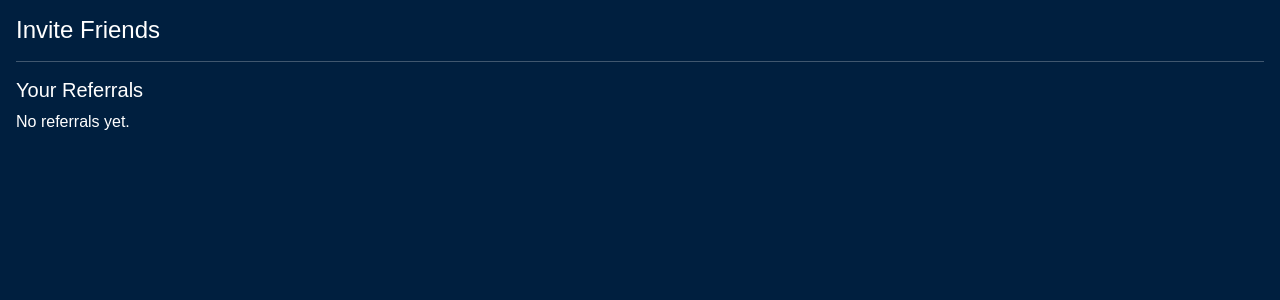
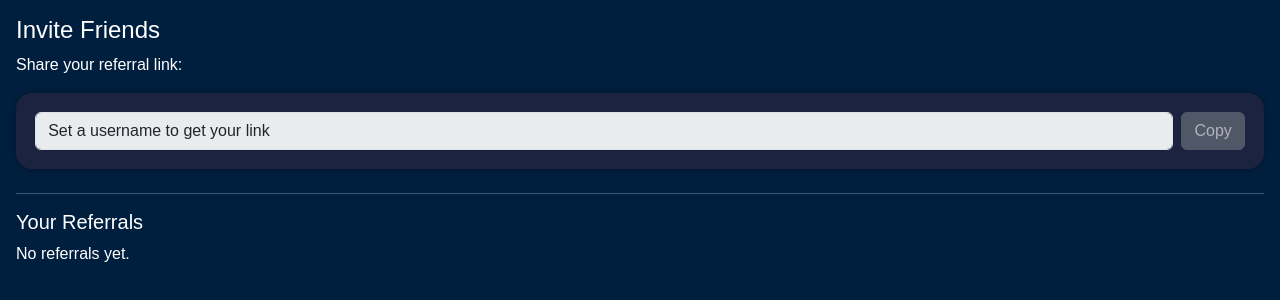
Before and after one commit to W1ZZYB0Y/akemidids, a React (Create React App) app: page /friends in a window 1280 px wide. Shown: the top 300 px of the page. Built offline with nearby package versions, Linux system fonts and the light colour scheme.

Commit message:
Update FriendsPage.js

```diff
--- a/src/pages/FriendsPage.js
+++ b/src/pages/FriendsPage.js
@@ -1,4 +1,4 @@
-import React, { useState, useEffect, useRef } from 'react';
+import React, { useState, useEffect } from 'react';
 import { Modal, Button, Form, Table } from 'react-bootstrap';
 import { getUserProfile, updateUsername } from '../api/userApi';
 import './FriendsPage.css';
@@ -10,34 +10,29 @@ function FriendsPage() {
   const [error, setError] = useState('');
   const [referrals, setReferrals] = useState([]);
   const [copied, setCopied] = useState(false);
-  const inputRef = useRef();
 
   useEffect(() => {
     const fetchProfile = async () => {
       try {
         const tgId = window.Telegram?.WebApp?.initDataUnsafe?.user?.id;
-        if (!tgId) return console.error('Telegram ID not found');
+        if (tgId) {
           const profile = await getUserProfile(tgId);
           setUser(profile);
           setUsernameInput(profile.username || '');
           if (!profile.username) setShowUsernameModal(true);
           if (profile.referralDetails) setReferrals(profile.referralDetails);
+        }
       } catch (err) {
-        console.error('Fetch profile failed:', err.message);
+        console.error(err.message);
       }
     };
     fetchProfile();
   }, []);
 
-  useEffect(() => {
-    if (showUsernameModal && inputRef.current) {
-      inputRef.current.focus();
+  const handleUsernameSubmit = async () => {
+    if (!usernameInput.trim()) {
+      return setError("Username is required");
     }
-  }, [showUsernameModal]);
-
-  const handleUsernameSubmit = async () => {
-    if (!usernameInput.trim()) return setError("Username is required");
-
     try {
       const res = await updateUsername(user.telegramId, usernameInput.trim());
       setUser({ ...user, username: usernameInput.trim() });
@@ -62,23 +57,21 @@ function FriendsPage() {
   return (
     <div className="friends-page-container p-3">
       <h4>Invite Friends</h4>
+      <p>Share your referral link:</p>
 
-      {user?.username && (
-        <>
-          <p>Share your referral link:</p>
-          <div className="referral-box d-flex align-items-center mb-2">
+      <div className="referral-box d-flex align-items-center">
         <input
           type="text"
-              value={referralLink}
+          value={referralLink || 'Set a username to get your link'}
           readOnly
           className="form-control me-2"
+          disabled={!user?.username}
         />
-            <Button onClick={handleCopy} variant="secondary">
-              {copied ? "Copied!" : "Copy"}
+        <Button onClick={handleCopy} variant="secondary" disabled={!user?.username}>
+          Copy
         </Button>
       </div>
-        </>
-      )}
+      {copied && <div className="text-success mt-2">Link copied!</div>}
 
       <hr />
 
@@ -86,7 +79,7 @@ function FriendsPage() {
       {referrals.length === 0 ? (
         <p>No referrals yet.</p>
       ) : (
-        <Table striped bordered hover responsive>
+        <Table striped bordered hover>
           <thead>
             <tr>
               <th>Username</th>
@@ -98,8 +91,8 @@ function FriendsPage() {
             {referrals.map((ref, index) => (
               <tr key={index}>
                 <td>{ref.referredUser?.username || "Unknown"}</td>
-                <td>{ref.reward?.toLocaleString()} 🪙</td>
-                <td>{new Date(ref.date).toLocaleString()}</td>
+                <td>{ref.reward} 🪙</td>
+                <td>{new Date(ref.date).toLocaleDateString()}</td>
               </tr>
             ))}
           </tbody>
@@ -114,7 +107,6 @@ function FriendsPage() {
           <Form.Group>
             <Form.Label>Username</Form.Label>
             <Form.Control
-              ref={inputRef}
               type="text"
               value={usernameInput}
               onChange={(e) => setUsernameInput(e.target.value)}
```
Lines whose indentation alone changed are shown as unchanged.
